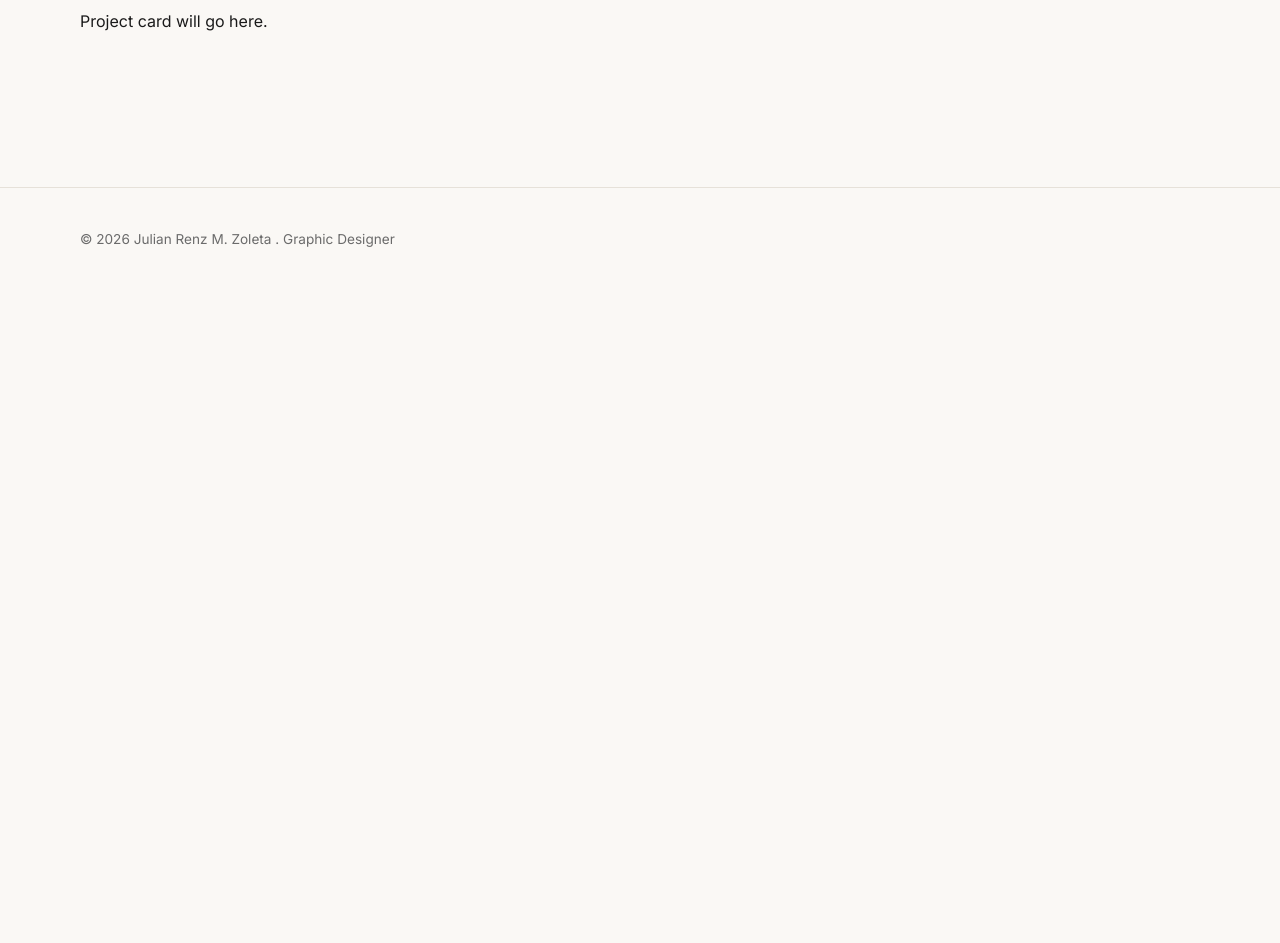
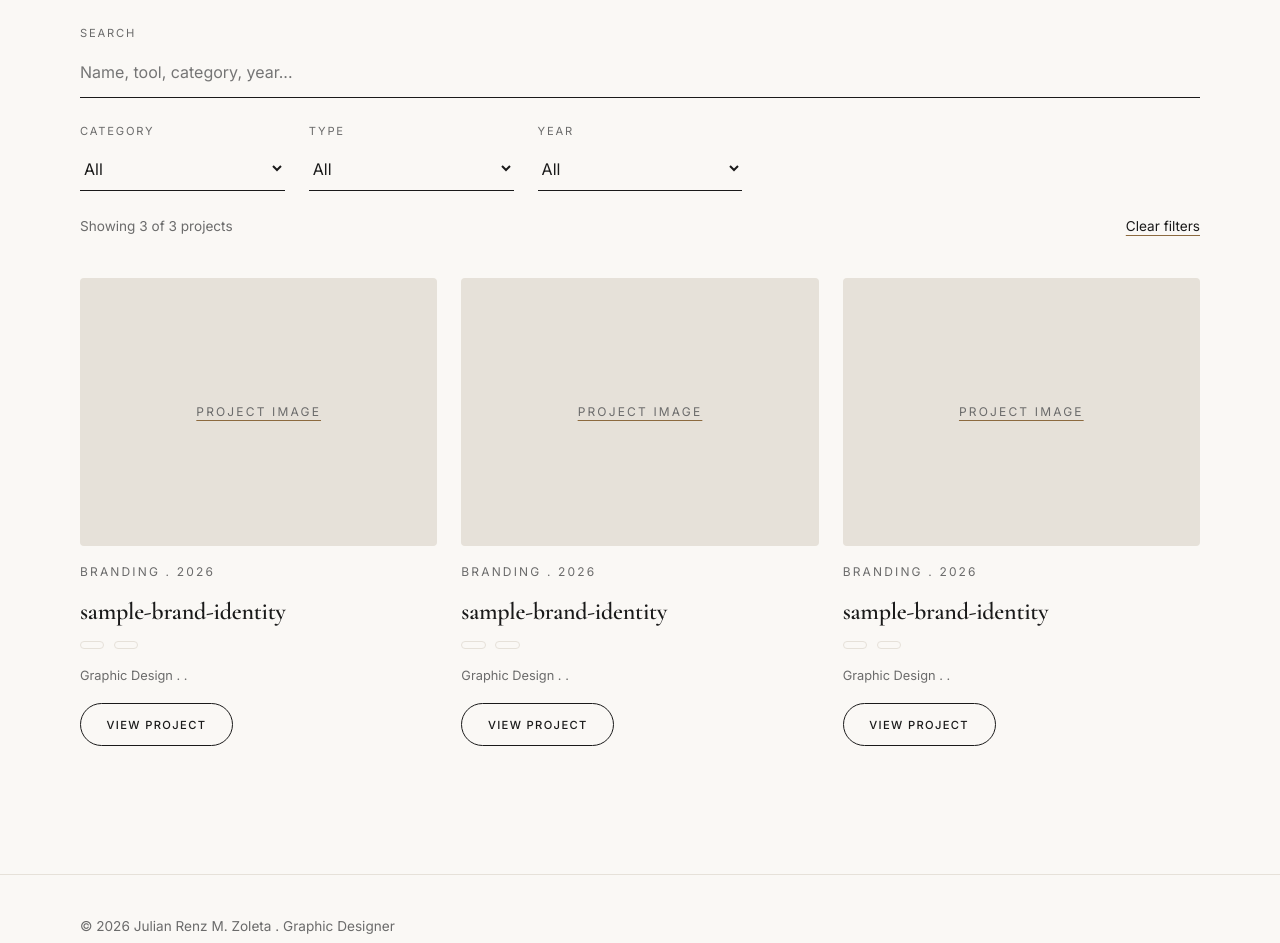
Before and after one commit to Jiro-op/my-portfolio, a React (Vite) app in the folder my-portfolio/: page /projects in a window 1280 px wide. Shown: the part 340-1283 px from the top of the page. Before the commit the page ends 800 px from the top, so only its background shows below. Built offline with nearby package versions, Linux system fonts and the light colour scheme.

Commit message:
Add projects data, cards, search and filters

```diff
--- /dev/null
+++ b/my-portfolio/src/components/ProjectCard.jsx
@@ -0,0 +1,53 @@
+import { Link } from "react-router";
+
+function ProjectCard({project}) {
+    return (
+        <article className="project-card">
+            <Link
+            to={'/projects/${project.slug}'}
+            className="project-image-link"
+            aria-label={'View ${project.name}'}
+            >
+                {project.image ? (
+                    <img src={project.image} alt={'${project.name} cover'} loading="lazy" />
+                ) : (
+                    <div className="image-placeholder">Project image</div>
+                )}
+            </Link>
+
+            <div className="project-body">
+                <p className="eyebrow">
+                    {project.type} . {project.year}
+                </p>
+                <h3>{project.name}</h3>
+                <p className="muted">{project.description}</p>
+
+                <ul className="chips chips-small">
+                    {project.technologies.map((tech) => (
+                        <li key={tech}>{tech}</li>
+                    ))}
+                </ul>
+
+                <p className="project-meta">
+                    {project.category} . {project.role} . {project.status}
+                </p>
+
+                <div className="project-actions">
+                    <Link to={'./projects/${project.slug}'} className="btn">View Project</Link>
+                    {project.githubUrl && (
+                        <a href={project.githubUrl} className="btn" target="_blank" rel="noopener noreferrer">
+                            GitHub
+                        </a>
+                    )}
+                    {project.demoUrl && (
+                        <a href={project.demoUrl} className="btn" target="_blank" rel="noopener noreferrer">
+                            Demo
+                        </a>
+                    )}
+                </div>
+            </div>
+        </article>
+    );
+}
+
+export default ProjectCard;
--- /dev/null
+++ b/my-portfolio/src/data/projects.js
@@ -0,0 +1,68 @@
+export const projects = [
+    {
+        id: 1,
+        slug: "sample-brand-identity",
+        name: "sample-brand-identity",
+        category: "Graphic Design",
+        type: "Branding",
+        description: "",
+        year: "2026",
+        technologies: ["",""],
+        image:"",
+        projectUrl: "",
+        githubUrl: "",
+        demoUrl: "",
+        docsUrl: "",
+        role: "",
+        status: "",
+        overview: "",
+        problem: "",
+        solution: "",
+        features: "",
+        screenshots: [],
+    },
+    {
+        id: 2,
+        slug: "sample-brand-identity",
+        name: "sample-brand-identity",
+        category: "Graphic Design",
+        type: "Branding",
+        description: "",
+        year: "2026",
+        technologies: ["",""],
+        image:"",
+        projectUrl: "",
+        githubUrl: "",
+        demoUrl: "",
+        docsUrl: "",
+        role: "",
+        status: "",
+        overview: "",
+        problem: "",
+        solution: "",
+        features: "",
+        screenshots: [],
+    },
+    {
+        id: 3,
+        slug: "sample-brand-identity",
+        name: "sample-brand-identity",
+        category: "Graphic Design",
+        type: "Branding",
+        description: "",
+        year: "2026",
+        technologies: ["",""],
+        image:"",
+        projectUrl: "",
+        githubUrl: "",
+        demoUrl: "",
+        docsUrl: "",
+        role: "",
+        status: "",
+        overview: "",
+        problem: "",
+        solution: "",
+        features: "",
+        screenshots: [],
+    },
+];
--- a/my-portfolio/src/index.css
+++ b/my-portfolio/src/index.css
@@ -285,3 +285,90 @@ img {display: block; max-width: 100%; height: auto;}
 }
 
 .entry p {margin-bottom: 0.25rem; }
+
+.filters {
+  display: grid;
+  grid-template-columns: repeat(auto-fit, minmax(min(100%, 180px), 1fr));
+  gap: var(--space-3);
+  margin-top: var(--space-4);
+}
+
+.filter-search {grid-column: 1 / -1;}
+.filter {display: grid; gap: 0.3rem;}
+.filter span {
+  font-size: 0.7rem;
+  letter-spacing: 0.16em;
+  text-transform: uppercase;
+  color: var(--muted);
+}
+
+.filter input,
+.filter select {
+  width: 100%;
+  padding: 0.7rem 0;
+  background: transparent;
+  color: var(--text);
+  border: 0;
+  border-bottom: 1px solid var(--text);
+  border-radius: 0;
+  font: inherit;
+}
+
+.filter select {cursor: pointer;}
+.results-bar {
+  display: flex;
+  justify-content: space-between;
+  align-items: center;
+  gap: var(--space-2);
+  margin: var(--space-3) 0 var(--space-4);
+}
+
+.results-bar p {margin: 0; font-size: 0.85rem;}
+.link-button {
+  background: none;
+  border: 0;
+  padding: 0;
+  color: var(--text);
+  font: inherit;
+  font-size: 0.85rem;
+  text-decoration: underline;
+  text-decoration-color: var(--accent);
+  text-underline-offset: 4px;
+  cursor: pointer;
+}
+
+.project-grid {
+  display: grid;
+  grid-template-columns: repeat(auto-fill, minmax(min(100%, 320px), 1fr));
+  gap: var(--space-4) var(--space-3);
+}
+
+.project-card {display: flex; flex-direction: column;}
+.project-image-link {display: block; overflow: hidden; border-radius: 4px;}
+.project-image-link img,
+.image-placeholder {
+  width: 100%;
+  aspect-ratio:  4 / 3;
+  object-fit: cover;
+  transition: transform 0.6s ease;
+}
+
+.project-card:hover .project-image-link img {transform: scale(1.04);}
+.image-placeholder {
+  display: grid;
+  place-items: center;
+  background: var(--line);
+  color: var(--muted);
+  font-size: 0.75rem;
+  letter-spacing: 0.18em;
+  text-transform: uppercase;
+}
+
+.project-body {padding-top: var(--space-2);}
+.project-body h3 {margin-bottom: 0.4rem;}
+.project-body p {margin-bottom: var(--space-2);}
+.project-meta {font-size:  0.8rem; color: var(--muted);}
+.project-actions {display: flex; flex-wrap: wrap; gap: 0.6rem;}
+.project-actions .btn {padding: 0.6rem 1,1rem; font-size: 0.7rem;}
+.chips-small {margin-bottom: var(--space-2);}
+.chips-small li {padding: 0.2rem 0.7rem; font-size: 0.75rem;}
--- a/my-portfolio/src/pages/Projects.jsx
+++ b/my-portfolio/src/pages/Projects.jsx
@@ -1,9 +1,103 @@
+import { useState } from "react";
+import { projects } from "../data/projects.js";
+import ProjectCard from "../components/ProjectCard.jsx";
+
+
 function Projects() {
+    const [query, setQuery] = useState("");
+    const [category, setCategory] = useState("All");
+    const [type, setType] = useState("All");
+    const [year, setYear] = useState("All");
+
+    const categories = ["All", ...new Set(projects.map((p) => p.category))];
+    const types = ["All", ...new Set(projects.map((p) => p.type))];
+    const years = [...new Set(projects.map((p) => p.year))].sort((a, b) => b -a);
+
+    const search = query.trim().toLowerCase();
+
+    const results = projects.filter((p) => {
+        const searchableText = [p.name, p.category, p.type, p.year, ...p.technologies]
+        .join(" ")
+        .toLowerCase();
+
+        return (
+            searchableText.includes(search) &&
+            (category === "All" || p.category === category) &&
+            (type === "All" || p.type === type) &&
+            (year === "All" || String(p.year) === year)
+        );
+    });
+
+    function clearFilters() {
+        setQuery("");
+        setCategory("All");
+        setType("All");
+        setYear("All");
+    }
+
     return (
         <section className="container section">
             <p className="eyebrow">Selected work</p>
             <h1>Projects</h1>
-            <p>Project card will go here.</p>
+
+            <div className="filters">
+                <label className="filter filter-search">
+                    <span>Search</span>
+                    <input
+                        type="search"
+                        value={query}
+                        onChange={(e) => setQuery(e.target.value)}
+                        placeholder="Name, tool, category, year..."
+                    />
+                </label>
+
+                <label className="filter">
+                    <span>Category</span>
+                    <select value={category} onChange={(e) => setCategory(e.target.value)}>
+                        {categories.map((c) => (
+                            <option key={c} value={c}>{c}</option>
+                        ))}
+                    </select>
+                </label>
+
+                <label className="filter">
+                    <span>Type</span>
+                    <select value={type} onChange={(e) => setType(e.target.value)}>
+                        {types.map((t) =>(
+                            <option key={t} value={t}>{t}</option>
+                        ))}
+                    </select>
+                </label>
+
+                <label className="filter">
+                    <span>Year</span>
+                    <select value={year} onChange={(e) => setYear(e.target.value)}>
+                        <option value="All">All</option>
+                        {years.map((y) => (
+                            <option key={y} value={String(y)}>{y}</option>
+                        ))}
+                    </select>
+                </label>
+            </div>
+
+            <div className="results-bar">
+                <p className="muted" aria-live="polite">
+                    Showing {results.length} of {projects.length} projects
+                </p>
+                <button type="button" className="link-button" onClick={clearFilters}>
+                    Clear filters
+                </button>
+            </div>
+
+            {results.length > 0 ? (
+                <div className="project-grid">
+                    {results.map((project) => (
+                        <ProjectCard key={project.id} project={project} />
+                    ))}
+                </div>
+                ) : (
+                    <p>No projects match your search. Try clearing the filters.</p>
+                )}
         </section>
     );
 }
```
